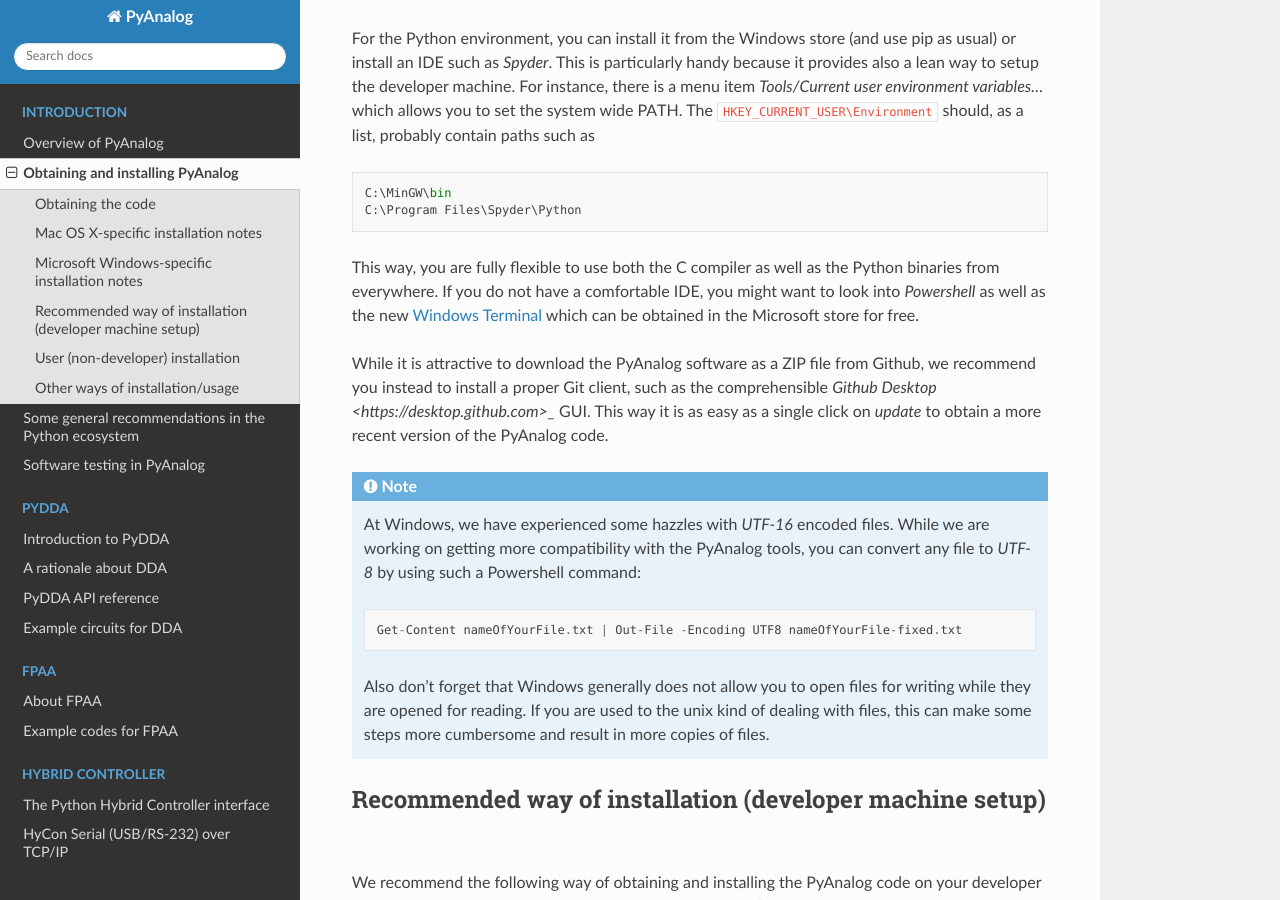
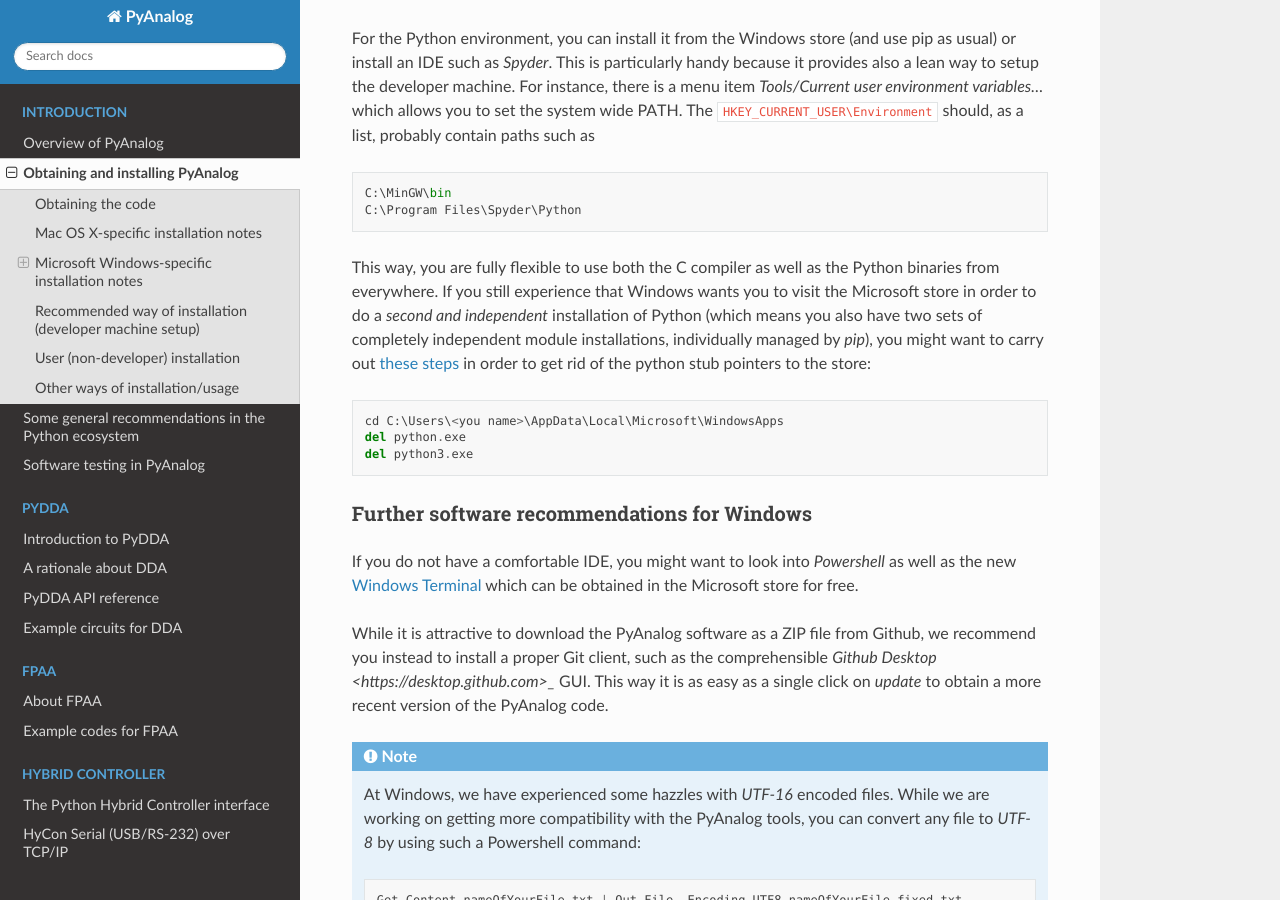
Before and after one commit to anabrid/pyanalog, a Sphinx documentation site: the page built from doc/installation.rst, in a window 1280 px wide and 900 px high, scrolled down 1277 px. Built offline with Sphinx 7.4.7 and the Read the Docs theme 2.0.0, drawn with Linux system fonts in a browser that asks for light colours; pages that are not in the unit, such as notebooks, are missing from menus.

Commit message:
docs: Even more Windows hints

```diff
--- a/doc/installation.rst
+++ b/doc/installation.rst
@@ -82,7 +82,23 @@ as
     C:\Program Files\Spyder\Python
 
 This way, you are fully flexible to use both the C compiler as well as the Python binaries
-from everywhere. If you do not have a comfortable IDE, you might want to look into
+from everywhere. If you still experience that Windows wants you to visit the Microsoft
+store in order to do a *second and independent* installation of Python (which means you also
+have two sets of completely independent module installations, individually managed by *pip*),
+you might want to carry out `these steps <https://stackoverflow.com/a/63203720>`_ in order
+to get rid of the python stub pointers to the store:
+
+.. code-block::
+
+    cd C:\Users\<you name>\AppData\Local\Microsoft\WindowsApps
+    del python.exe
+    del python3.exe
+
+
+Further software recommendations for Windows
+~~~~~~~~~~~~~~~~~~~~~~~~~~~~~~~~~~~~~~~~~~~~
+
+If you do not have a comfortable IDE, you might want to look into
 *Powershell* as well as the new
 `Windows Terminal <https://www.microsoft.com/de-de/p/windows-terminal/9n0dx20hk701#activetab=pivot:overviewtab>`_
 which can be obtained in the Microsoft store for free.
```
